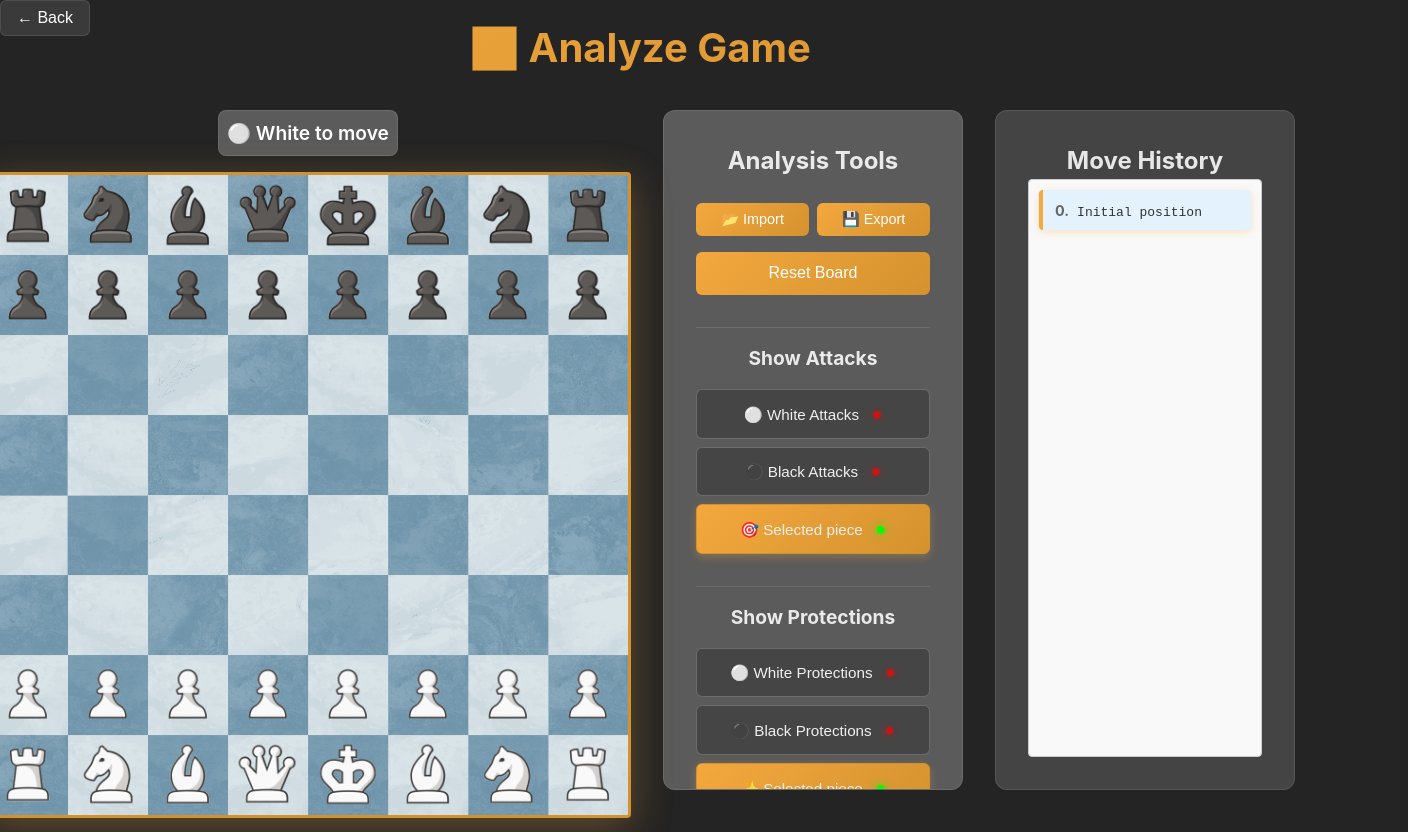
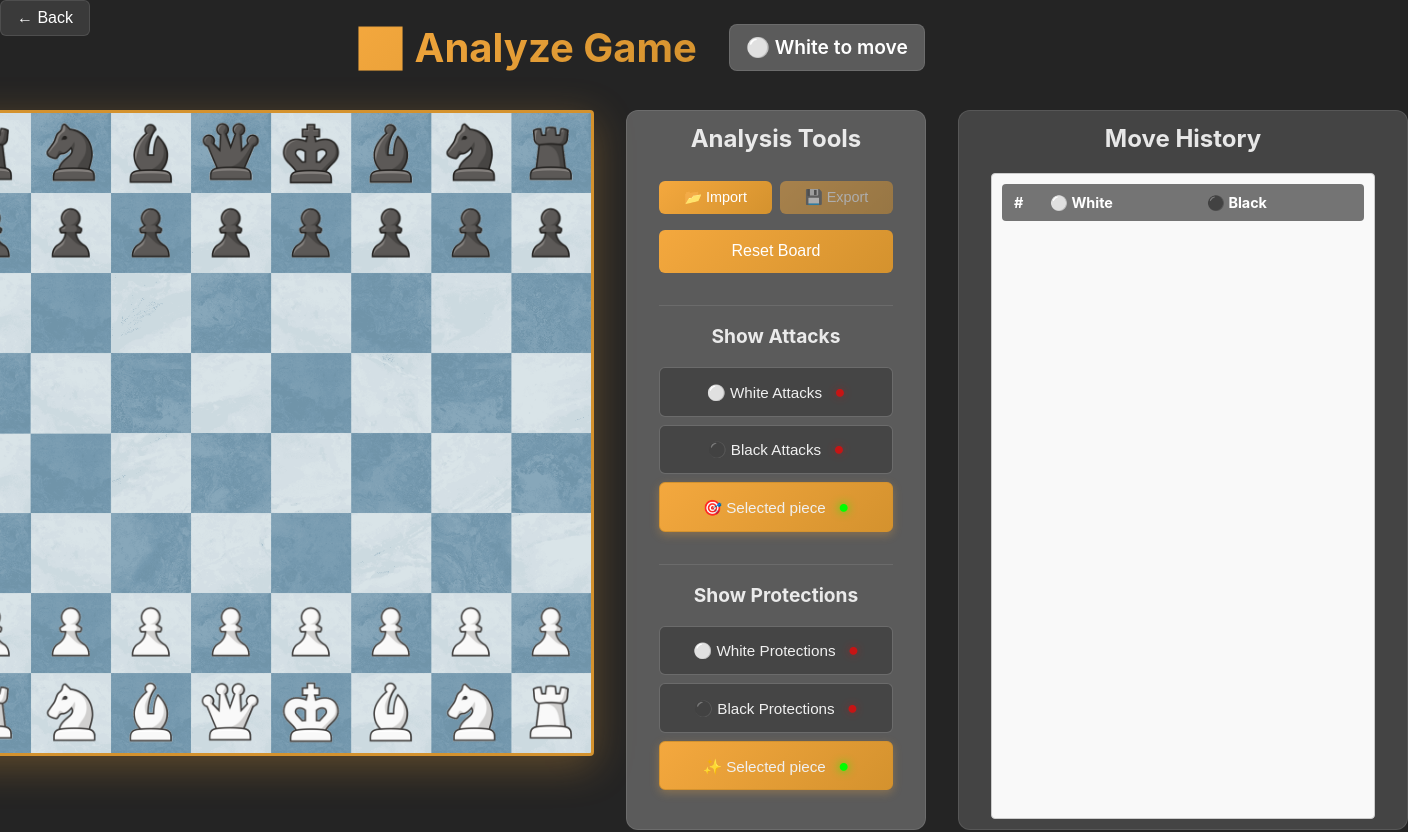
Before and after one commit to vzwingma/chess-xplorer, a React (Vite) app: page /chess-xplorer/analyze in a window 1280 px wide. Shown: the top 832 px of the page, 1408 px wide, since content can reach past the window. Built offline with nearby package versions, Linux system fonts and the light colour scheme.

Commit message:
feat: enhance AnalyzeGames component; implement captured pieces tracking and improve move history display

```diff
--- a/src/pages/AnalyzeGames.css
+++ b/src/pages/AnalyzeGames.css
@@ -4,7 +4,10 @@
 }
 
 .analyze-header {
-  text-align: center;
+  display: flex;
+  justify-content: center;
+  align-items: center;
+  gap: 2rem;
   margin-bottom: 2rem;
   position: relative;
 }
@@ -30,7 +33,7 @@
 
 .analyze-header h1 {
   font-size: 2.5rem;
-  margin-bottom: 0.5rem;
+  margin: 0;
   background: var(--gradient-primary);
   -webkit-background-clip: text;
   -webkit-text-fill-color: transparent;
@@ -55,6 +58,47 @@
   display: flex;
   flex-direction: column;
   align-items: center;
+}
+
+.board-with-captures {
+  display: flex;
+  flex-direction: row;
+  align-items: center;
+  gap: 1rem;
+}
+
+.captured-pieces-container {
+  display: flex;
+  flex-direction: column;
+  gap: 1rem;
+  height: 640px;
+}
+
+.captured-pieces {
+  display: flex;
+  flex-direction: column;
+  align-items: center;
+  justify-content: flex-start;
+  min-width: 60px;
+  padding: 0.5rem;
+  background: var(--bg-panel-dark);
+  border-radius: var(--border-radius);
+  border: 1px solid var(--color-border);
+  flex: 1;
+}
+
+
+.captured-icons {
+  display: flex;
+  flex-direction: column;
+  gap: 0.25rem;
+  align-items: center;
+}
+
+.captured-piece-icon {
+  width: 32px;
+  height: 32px;
+  object-fit: contain;
 }
 
 .chess-board {
@@ -266,15 +310,14 @@
 }
 
 .turn-indicator {
-  text-align: center;
   font-size: 1.2rem;
   font-weight: 600;
-  margin-bottom: 1rem;
   color: #fff;
-  padding: 0.5rem;
+  padding: 0.5rem 1rem;
   background: var(--bg-panel);
   border-radius: 8px;
   border: 1px solid var(--color-border);
+  white-space: nowrap;
 }
 
 
@@ -282,14 +325,20 @@
 /* Shared panel styles */
 .analysis-panel,
 .move-history-panel {
-  padding: 2rem;
+  padding: 10px 2rem;
   border-radius: var(--border-radius-lg);
   border: 1px solid var(--color-border);
   min-width: 300px;
   max-width: 400px;
-  height: 85vh;
+  height: 90vh;
   display: flex;
   flex-direction: column;
+}
+
+.move-history-panel {
+  min-width: 450px;
+  max-width: 600px;
+  background: var(--bg-panel-dark);
 }
 
 .analysis-panel {
@@ -349,20 +398,17 @@
   font-size: 1rem;
 }
 
-.move-history-panel {
-  background: var(--bg-panel-dark);
-}
-
 .move-history-header {
   display: flex;
   justify-content: space-between;
   align-items: center;
-  margin-bottom: 1.5rem;
+  margin-bottom: 0.5rem;
 }
 
 .move-history-panel h3 {
   margin: 0;
   font-size: 1.5rem;
+  padding-bottom: 1rem;
 }
 
 .history-buttons {
@@ -463,6 +509,10 @@
     grid-template-rows: repeat(8, 105px);
   }
 
+  .captured-pieces-container {
+    height: 840px;
+  }
+
   .analysis-panel,
   .move-history-panel {
     height: 75vh;
@@ -475,6 +525,10 @@
   .chess-board {
     grid-template-columns: repeat(8, 85px);
     grid-template-rows: repeat(8, 85px);
+  }
+
+  .captured-pieces-container {
+    height: 680px;
   }
 
   .analysis-panel,
@@ -510,6 +564,10 @@
     grid-template-rows: repeat(8, 56px);
   }
 
+  .captured-pieces-container {
+    height: 448px;
+  }
+
   .chess-piece {
     font-size: 2.4rem;
   }
@@ -527,6 +585,10 @@
     grid-template-rows: repeat(8, 36px);
   }
 
+  .captured-pieces-container {
+    height: 288px;
+  }
+
   .chess-piece {
     font-size: 1.6rem;
   }
@@ -536,11 +598,134 @@
 .moves-container {
   flex: 1;
   overflow-y: auto;
-  padding: 10px;
+  padding: 10px ;
   border: 1px solid #ccc;
   border-radius: 4px;
   background-color: #f9f9f9;
 }
+
+.move-history-header-row {
+  display: grid;
+  grid-template-columns: 40px 1fr 1fr;
+  gap: 4px;
+  padding: 8px 4px;
+  background-color: var(--bg-dark);
+  border-radius: 4px;
+  margin-bottom: 8px;
+  font-weight: bold;
+  color: white;
+  position: sticky;
+  top: 0;
+  z-index: 10;
+}
+
+.move-number-col{
+  text-align: left;
+  padding-left: 8px;
+  font-size: 0.9em;
+}
+.white-moves-col,
+.black-moves-col {
+  text-align: left;
+  font-size: 0.9em;
+}
+
+.move-row {
+  display: grid;
+  grid-template-columns: 40px 1fr 1fr;
+  gap: 4px;
+  margin-bottom: 4px;
+  align-items: center;
+}
+
+.move-row .move-number {
+  text-align: center;
+  font-weight: bold;
+  color: #666;
+  font-size: 0.9em;
+  padding: 8px 4px;
+}
+
+.move-cell {
+  padding: 8px 12px;
+  border-radius: 4px;
+  background-color: white;
+  border-left: 4px solid #ddd;
+  transition: all 0.2s;
+  cursor: pointer;
+  text-align: left;
+  font-family: monospace;
+  font-size: 0.95em;
+  color: #333;
+  min-height: 36px;
+  display: flex;
+  align-items: center;
+}
+
+.move-cell.empty {
+  background-color: transparent;
+  border: none;
+  cursor: default;
+}
+
+.move-cell.white-move {
+  border-left-color: #87ceeb;
+}
+
+.move-cell.black-move {
+  border-left-color: #666;
+}
+
+.move-cell:not(.empty):hover {
+  background-color: #f0f0f0;
+  transform: translateX(2px);
+}
+
+.move-cell.active {
+  background-color: #e3f2fd;
+  border-left-width: 4px;
+  box-shadow: 0 2px 8px rgba(244, 168, 62, 0.3);
+}
+
+.move-cell.white-move.active {
+  border-left-color: var(--color-primary);
+}
+
+.move-cell.black-move.active {
+  border-left-color: var(--color-primary);
+}
+
+.move-cell.sealed {
+  opacity: 0.6;
+  cursor: not-allowed;
+  background-color: #f5f5f5;
+}
+
+.move-cell.sealed:hover {
+  background-color: #f5f5f5;
+  transform: none;
+}
+
+.move-row.checkmate-row {
+  grid-template-columns: 40px 1fr;
+}
+
+.move-cell.checkmate-cell {
+  grid-column: 2 / 4;
+  background: linear-gradient(135deg, #ff6b6b 0%, #ee5a6f 100%);
+  color: white;
+  font-weight: bold;
+  border: none;
+  text-align: center;
+  justify-content: center;
+  box-shadow: 0 3px 10px rgba(255, 107, 107, 0.4);
+}
+
+.move-cell.checkmate-cell:hover {
+  transform: scale(1.02);
+}
+
+/* Old styles - keeping for backward compatibility but overridden above */
 
 .move-item {
   padding: 8px 12px;
--- a/src/pages/AnalyzeGames.jsx
+++ b/src/pages/AnalyzeGames.jsx
@@ -70,11 +70,12 @@ function AnalyzeGames() {
   const [showDefenderFlash, setShowDefenderFlash] = useState(true)
   const [showAttackedFlash, setShowAttackedFlash] = useState(true)
   const [flashingAttackedPieces, setFlashingAttackedPieces] = useState([])
-  const [moveHistory, setMoveHistory] = useState([{ moveNumber: 0, text: 'Initial position', color: PLAYER_TURN_WHITE, boardState: initialBoardState, movedPiecesState: new Set() }])
+  const [moveHistory, setMoveHistory] = useState([])
   const [movedPieces, setMovedPieces] = useState(new Set()) // Track pieces that have moved
   const [kingInCheck, setKingInCheck] = useState(null) // Track which king is in check (PLAYER_WHITE or PLAYER_BLACK or null)
   const [checkmate, setCheckmate] = useState(null) // Track checkmate (PLAYER_WHITE or PLAYER_BLACK or null)
   const [currentMoveIndex, setCurrentMoveIndex] = useState(0) // Track current position in history
+  const [capturedPieces, setCapturedPieces] = useState({ white: [], black: [] }) // Track captured pieces
 
   // Wrapper functions for helpers that need access to component state
   const isSquareUnderAttack = (row, col, color, boardToCheck = board) => {
@@ -175,6 +176,19 @@ function AnalyzeGames() {
   const executeMove = (piece, fromRow, fromCol, toRow, toCol) => {
     const newBoard = board.map(row => [...row])
     const capturedPiece = newBoard[toRow][toCol]
+
+    // Track captured piece
+    if (capturedPiece) {
+      const capturedColor = capturedPiece.split('-')[0]
+      const newCapturedPieces = { ...capturedPieces }
+      if (capturedColor === PLAYER_TURN_WHITE) {
+        newCapturedPieces.white = [...newCapturedPieces.white, capturedPiece]
+      } else {
+        newCapturedPieces.black = [...newCapturedPieces.black, capturedPiece]
+      }
+      setCapturedPieces(newCapturedPieces)
+    }
+
     newBoard[toRow][toCol] = piece
     newBoard[fromRow][fromCol] = ''
 
@@ -227,12 +241,12 @@ function AnalyzeGames() {
       setKingInCheck(newTurn)
       // Add checkmate to move history
       const newHistory = [...truncatedHistory,
-        { moveNumber, text: moveText, color: currentTurn, boardState: newBoard.map(row => [...row]), movedPiecesState: new Set(newMovedPieces) },
-        { moveNumber: moveNumber + 0.5, text: `🏁 CHECKMATE! ${currentTurn === PLAYER_TURN_WHITE ? '⚪ White' : '⚫ Black'} wins!`, color: PLAYER_TURN_CHECKMATE, boardState: newBoard.map(row => [...row]), movedPiecesState: new Set(newMovedPieces) }]
+        { moveNumber, text: moveText, color: currentTurn, boardState: newBoard.map(row => [...row]), movedPiecesState: new Set(newMovedPieces), capturedPiecesState: { ...capturedPieces } },
+        { moveNumber: moveNumber + 0.5, text: `🏁 CHECKMATE! ${currentTurn === PLAYER_TURN_WHITE ? '⚪ White' : '⚫ Black'} wins!`, color: PLAYER_TURN_CHECKMATE, boardState: newBoard.map(row => [...row]), movedPiecesState: new Set(newMovedPieces), capturedPiecesState: { ...capturedPieces } }]
       setMoveHistory(newHistory)
       setCurrentMoveIndex(newHistory.length - 1)
     } else {
-      const newHistory = [...truncatedHistory, { moveNumber, text: moveText, color: currentTurn, boardState: newBoard.map(row => [...row]), movedPiecesState: new Set(newMovedPieces) }]
+      const newHistory = [...truncatedHistory, { moveNumber, text: moveText, color: currentTurn, boardState: newBoard.map(row => [...row]), movedPiecesState: new Set(newMovedPieces), capturedPiecesState: { ...capturedPieces } }]
       setMoveHistory(newHistory)
       setCurrentMoveIndex(newHistory.length - 1)
       if (isKingInCheck(newTurn, newBoard)) {
@@ -377,6 +391,11 @@ function AnalyzeGames() {
     setCurrentMoveIndex(index)
     setSelectedSquare(null)
     setValidMoves([])
+
+    // Restore captured pieces state
+    if (historyEntry.capturedPiecesState) {
+      setCapturedPieces(historyEntry.capturedPiecesState)
+    }
 
     // Determine whose turn it is: if the move was made by white, it's black's turn next
     // For index 0 (initial position), it's white's turn
@@ -614,6 +633,9 @@ function AnalyzeGames() {
     <div className="analyze-games">
       <header className="analyze-header">
         <h1>📊 Analyze Game</h1>
+        <div className="turn-indicator">
+          {checkmateMessage}
+        </div>
       </header>
 
       <main className="analyze-content">
@@ -621,13 +643,38 @@ function AnalyzeGames() {
           ← Back
         </button>
         <div className="chess-board-container">
-          <div className="turn-indicator">
-            {checkmateMessage}
+          <div className="board-with-captures">
+            <div className="captured-pieces-container">
+              <div className="captured-pieces captured-white">
+                <div className="captured-icons">
+                  {capturedPieces.white.map((piece, index) => (
+                    <img
+                      key={`captured-white-${index}`}
+                      src={pieceImages[piece]}
+                      alt={piece}
+                      className="captured-piece-icon"
+                    />
+                  ))}
+                </div>
+              </div>
+              <div className="captured-pieces captured-black">
+                <div className="captured-icons">
+                  {capturedPieces.black.map((piece, index) => (
+                    <img
+                      key={`captured-black-${index}`}
+                      src={pieceImages[piece]}
+                      alt={piece}
+                      className="captured-piece-icon"
+                    />
+                  ))}
+                </div>
+              </div>
             </div>
             <div className="chess-board" style={{ backgroundImage: `url(${plateauImage})` }}>
               {board.map((row, rowIndex) => (
                 row.map((piece, colIndex) => renderSquare(piece, rowIndex, colIndex))
               ))}
+            </div>
           </div>
         </div>
 
@@ -700,20 +747,81 @@ function AnalyzeGames() {
         <div className="move-history-panel">
           <h3>Move History</h3>
           <div className="moves-container">
-            {[...moveHistory].reverse().map((move, index) => {
-              const originalIndex = moveHistory.length - 1 - index
+            <div className="move-history-header-row">
+              <span className="move-number-col">#</span>
+              <span className="white-moves-col">⚪ White</span>
+              <span className="black-moves-col">⚫ Black</span>
+            </div>
+            {(() => {
+              // Group moves by move number
+              const groupedMoves = {}
+              moveHistory.forEach((move, index) => {
+                const moveNum = Math.floor(move.moveNumber)
+                if (!groupedMoves[moveNum]) {
+                  groupedMoves[moveNum] = { white: null, black: null }
+                }
+                if (move.color === PLAYER_TURN_WHITE) {
+                  groupedMoves[moveNum].white = { move, index }
+                } else if (move.color === PLAYER_TURN_BLACK) {
+                  groupedMoves[moveNum].black = { move, index }
+                } else if (move.color === PLAYER_TURN_CHECKMATE) {
+                  // Display checkmate in both columns
+                  groupedMoves[moveNum].checkmate = { move, index }
+                }
+              })
+
+              // Render in reverse order (newest first)
+              return Object.keys(groupedMoves)
+                .map(Number)
+                .sort((a, b) => b - a)
+                .map(moveNum => {
+                  const { white, black, checkmate } = groupedMoves[moveNum]
+
+                  if (checkmate) {
                     return (
+                      <div key={`checkmate-${moveNum}`} className="move-row checkmate-row">
+                        <span className="move-number">{moveNum}.</span>
                         <div
-                  key={`${move.moveNumber}-${move.text}`}
-                  className={`move-item ${originalIndex === currentMoveIndex ? 'active' : ''} ${move.sealed ? 'sealed' : ''}`}
-                  onClick={() => handleMoveClick(originalIndex)}
-                  title={move.sealed ? 'Imported move (locked)' : ''}
+                          className={`move-cell checkmate-cell ${checkmate.index === currentMoveIndex ? 'active' : ''} ${checkmate.move.sealed ? 'sealed' : ''}`}
+                          onClick={() => handleMoveClick(checkmate.index)}
                         >
-                  <span className="move-number">{move.moveNumber}.</span>
-                  <span className="move-text">{move.text}</span>
+                          {checkmate.move.text}
+                        </div>
                       </div>
                     )
-            })}
+                  }
+
+                  let whiteStatusClass = 'empty'
+                  if (white) {
+                    whiteStatusClass = white.index === currentMoveIndex ? 'active' : ''
+                  }
+
+                  let blackStatusClass = 'empty'
+                  if (black) {
+                    blackStatusClass = black.index === currentMoveIndex ? 'active' : ''
+                  }
+
+                  return (
+                    <div key={`move-${moveNum}`} className="move-row">
+                      <span className="move-number">{moveNum}.</span>
+                      <div
+                        className={`move-cell white-move ${whiteStatusClass} ${white?.move.sealed ? 'sealed' : ''}`}
+                        onClick={() => white && handleMoveClick(white.index)}
+                        title={white?.move.sealed ? 'Imported move (locked)' : ''}
+                      >
+                        {white ? white.move.text.replace('⚪', '').trim() : ''}
+                      </div>
+                      <div
+                        className={`move-cell black-move ${blackStatusClass} ${black?.move.sealed ? 'sealed' : ''}`}
+                        onClick={() => black && handleMoveClick(black.index)}
+                        title={black?.move.sealed ? 'Imported move (locked)' : ''}
+                      >
+                        {black ? black.move.text.replace('⚫', '').trim() : ''}
+                      </div>
+                    </div>
+                  )
+                })
+            })()}
           </div>
         </div>
       </main>
```
Lines whose indentation alone changed are shown as unchanged.
